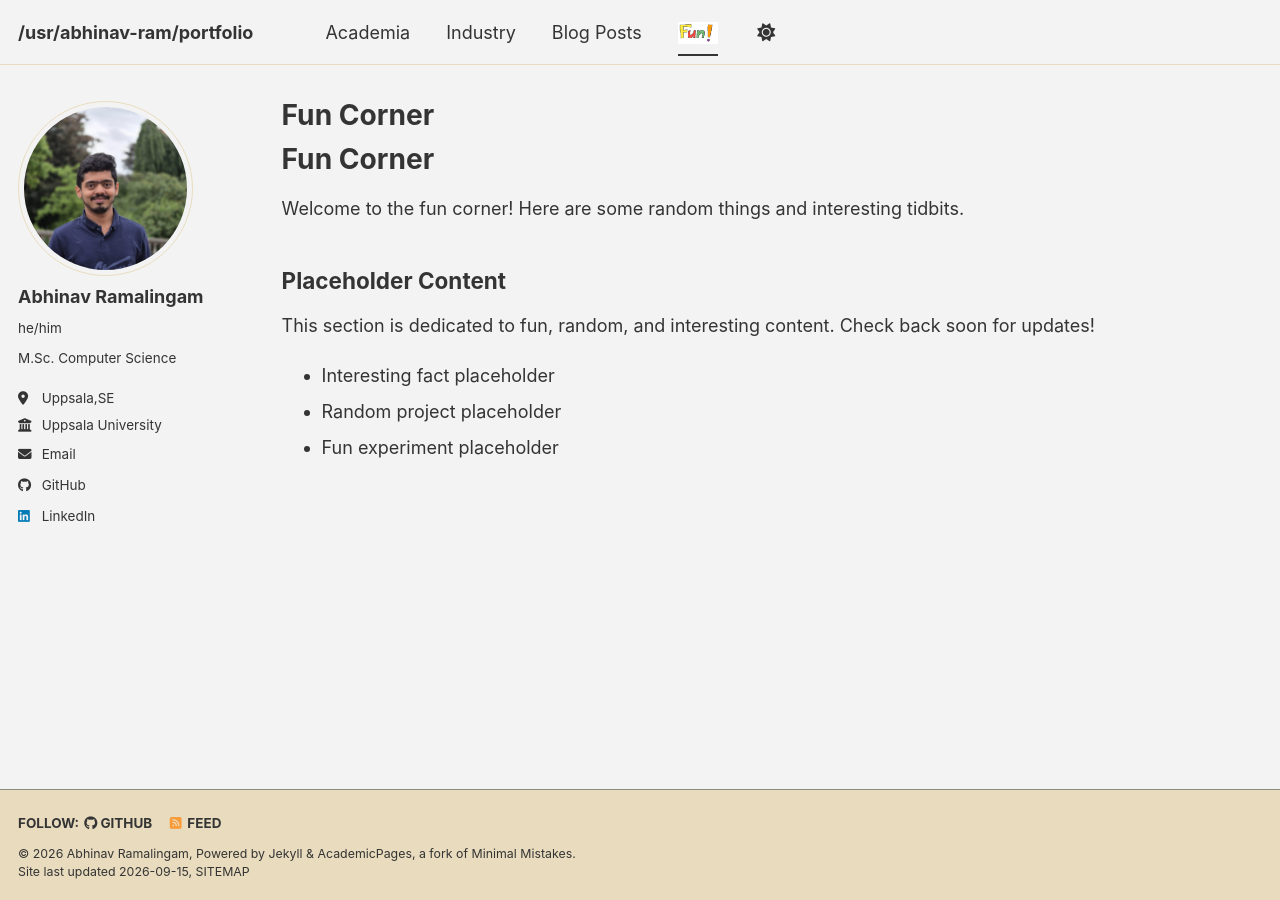
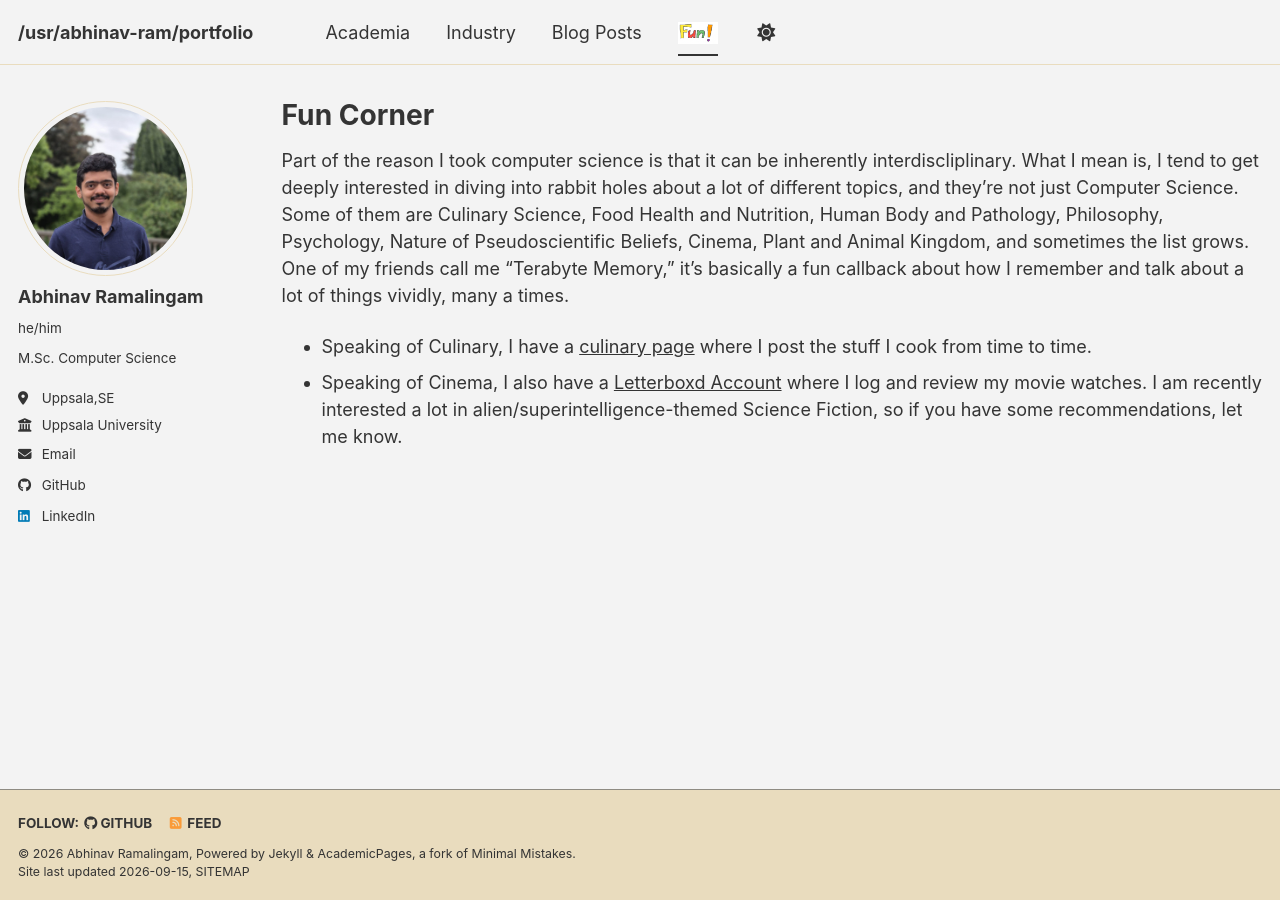
Before and after one commit to Abhinav-Ram/Abhinav-Ram.github.io, a Jekyll site: the page built from _pages/fun-corner.md, in a window 1280 px wide. Built offline with Jekyll 4.4.1, drawn with Linux system fonts in a browser that asks for light colours; a style sheet for code colours, icons or effects is not loaded.

Commit message:
Fun corner entry

```diff
--- a/_pages/fun-corner.md
+++ b/_pages/fun-corner.md
@@ -7,14 +7,8 @@ author_profile: true
 
 {% include base_path %}
 
-# Fun Corner
+Part of the reason I took computer science is that it can be inherently interdiscliplinary. What I mean is, I tend to get deeply interested in diving into rabbit holes about a lot of different topics, and they're not just Computer Science. Some of them are Culinary Science, Food Health and Nutrition, Human Body and Pathology, Philosophy, Psychology, Nature of Pseudoscientific Beliefs, Cinema, Plant and Animal Kingdom, and sometimes the list grows. One of my friends call me "Terabyte Memory," it's basically a fun callback about how I remember and talk about a lot of things vividly, many a times.
 
-Welcome to the fun corner! Here are some random things and interesting tidbits.
 
-## Placeholder Content
-
-This section is dedicated to fun, random, and interesting content. Check back soon for updates!
-
-- Interesting fact placeholder
-- Random project placeholder
-- Fun experiment placeholder
+- Speaking of Culinary, I have a [culinary page](https://instagram.com/uppukonjamkammi) where I post the stuff I cook from time to time.
+- Speaking of Cinema, I also have a [Letterboxd Account](https://letterboxd.com/AbhinavRam/) where I log and review my movie watches. I am recently interested a lot in alien/superintelligence-themed Science Fiction, so if you have some recommendations, let me know.
```
